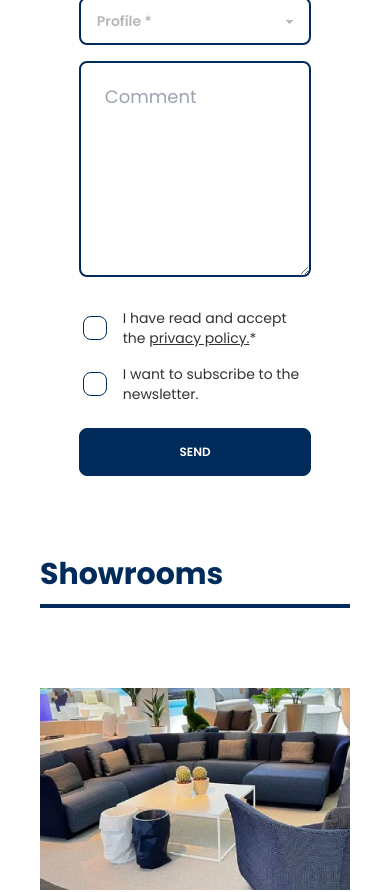
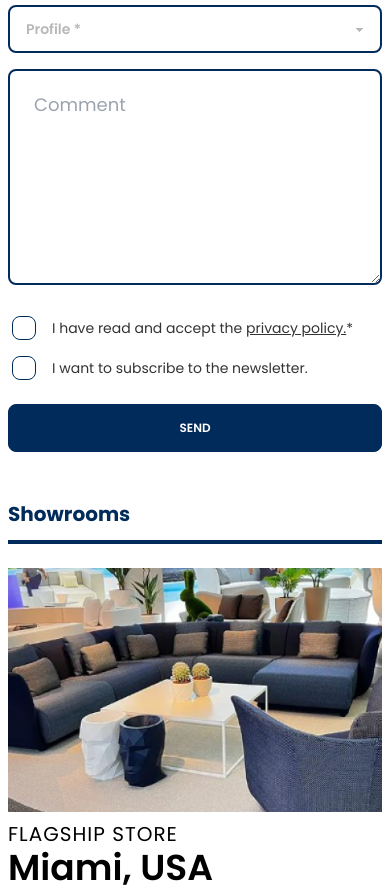
Before and after one commit to MdTasib/out-maker, a React (Create React App) app: page /contact in a window 390 px wide. Shown: the part 2717-3609 px from the top of the page. Built offline with nearby package versions, Linux system fonts and the light colour scheme.

Commit message:
responsive

```diff
--- a/src/pages/collections/blogs.js
+++ b/src/pages/collections/blogs.js
@@ -8,10 +8,10 @@ import SingleBlog from "../../shared/Blog/SingleBlog";
 const Blogs = () => {
 	return (
 		<section>
-			<div className='text-center pt-20'>
+			<div className='text-center pt-10 md:pt-20'>
 				<h2 className='text-4xl font-semibold text-black'>COLLECTIONS</h2>
 				<h4 className='text-3xl font-medium text-[#002B5B] pt-2'>OUTMAKER</h4>
-				<p className='py-10 text-base font-light'>
+				<p className='py-4 md:py-10 text-base font-light'>
 					Outmaker offers 9 collections of outdoor furniture with unic designs
 					which will meet your special needs
 				</p>
--- a/src/pages/collections/collections.js
+++ b/src/pages/collections/collections.js
@@ -6,7 +6,7 @@ import mic from "../../assets/images/mic.png";
 
 const Collections = () => {
 	return (
-		<main className='container mx-auto px-10 relative'>
+		<main className='container mx-auto px-2 md:px-10 relative'>
 			<PageNav />
 			<Blogs />
 			<Network />
--- a/src/pages/contact/Contact.js
+++ b/src/pages/contact/Contact.js
@@ -10,12 +10,12 @@ import mic from "../../assets/images/mic.png";
 
 const Contact = () => {
 	return (
-		<main className='container mx-auto px-10 relative'>
+		<main className='container mx-auto px-2 md:px-10 relative'>
 			<PageNav />
-			<div className='text-center pt-20'>
+			<div className='text-center pt-10 md:pt-20'>
 				<h2 className='text-4xl font-semibold text-black'>Contact</h2>
 				<h4 className='text-3xl font-medium text-[#002B5B] pt-2'>OUTMAKER</h4>
-				<p className='py-10 text-base font-light'>
+				<p className='py-4 md:py-10 text-base font-light'>
 					Outmaker offers 9 collections of outdoor furniture with unic designs
 					which will meet your special needs
 				</p>
--- a/src/pages/contact/ContactFrom.js
+++ b/src/pages/contact/ContactFrom.js
@@ -3,12 +3,12 @@ import Button from "../../shared/Button/Button";
 
 const ContactFrom = () => {
 	return (
-		<div className='py-10'>
+		<div className='py-2 md:py-10'>
 			<h4 className='font-bold text-3xl text-primary border-b-4 border-primary w-max mx-auto'>
 				CONTACT US
 			</h4>
 
-			<form action='' className='w-9/12 mx-auto pt-10'>
+			<form action='' className='w-full md:w-9/12 mx-auto pt-10'>
 				<input
 					type='text'
 					placeholder='Full Name *'
--- a/src/pages/contact/ShowRooms.js
+++ b/src/pages/contact/ShowRooms.js
@@ -45,12 +45,14 @@ const ShowRooms = () => {
 	return (
 		<section className='py-10'>
 			<div className='text-left border-b-4 border-primary'>
-				<h2 className='text-primary text-3xl font-bold pb-3'>Showrooms</h2>
+				<h2 className='text-primary text-xl md:text-3xl font-bold pb-3'>
+					Showrooms
+				</h2>
 			</div>
 
-			<div className='grid grid-cols-1 md:grid-cols-2 lg:grid-cols-3 pt-10 gap-4'>
+			<div className='grid grid-cols-1 md:grid-cols-2 lg:grid-cols-3 pt-2 md:pt-10 gap-4'>
 				{rooms.map(room => (
-					<div className='my-10 md:my-0 border-b-4 pb-6'>
+					<div className='my-4 md:my-0 border-b-4 pb-6'>
 						<img src={room.image} alt='' />
 						<div className='flex flex-col '>
 							<h4 className='text-xl font-normal text-black tracking-wider pt-2'>
--- a/src/pages/product/AllProducts.js
+++ b/src/pages/product/AllProducts.js
@@ -38,7 +38,7 @@ const AllProducts = () => {
 	const [showModal, setShowModal] = useState(false);
 
 	return (
-		<div className='container mx-auto px-10'>
+		<div className='container mx-auto px-2 md:px-10'>
 			<nav className='py-8'>
 				<ul className='flex text-sm text-[#000000] font-normal'>
 					<li className='me-6 pb-1 border-b-2 border-b-black'>Home</li>
@@ -52,7 +52,7 @@ const AllProducts = () => {
 					Meet Arper’s New 2023 Collections That Inspire Beauty, Energy &
 					Vitality
 				</h2>
-				<p className='text-xl md:text-2xl font-light text-primary py-16'>
+				<p className='text-xl md:text-2xl font-light text-primary py-8 md:py-16'>
 					Ludlow mixes materials and textures, creating a design that feels both
 					modern and organic. Enjoy a low-profile frame wrapped in a light
 					wicker with weathered teak feet and textured Sunbrella fabrics.
--- a/src/pages/product/CollectionSlider.js
+++ b/src/pages/product/CollectionSlider.js
@@ -26,9 +26,9 @@ const collections = [
 
 const CollectionSlider = () => {
 	return (
-		<section className='container px-10 mx-auto pb-10 relative product-collection'>
+		<section className='container px-2 md:px-10 mx-auto pb-10 relative product-collection'>
 			<div className='text-left border-b-4 border-primary'>
-				<h2 className='text-primary text-3xl font-bold pb-3'>
+				<h2 className='text-primary text-xl md:text-3xl font-bold pb-3'>
 					Other Collections
 				</h2>
 			</div>
@@ -73,7 +73,7 @@ const CollectionSlider = () => {
 				slidesToSlide={1}
 				swipeable>
 				{collections.map(collection => (
-					<div className='py-10 mx-6'>
+					<div className='py-6 md:py-10 mx-6'>
 						<div className='relative text-center overflow-hidden'>
 							<img
 								src={collection.image}
```
